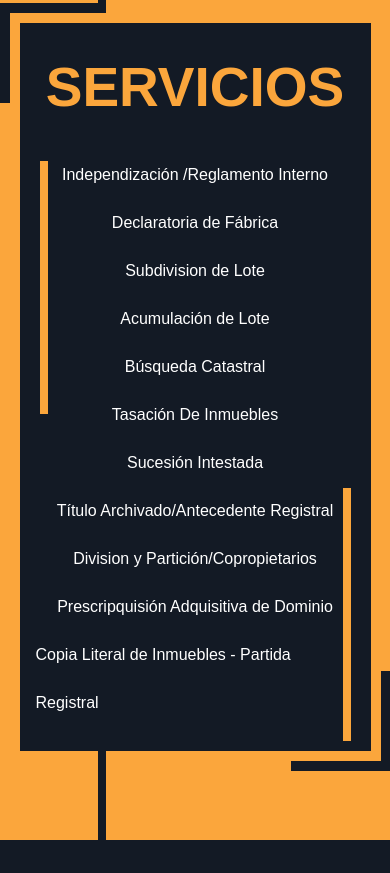
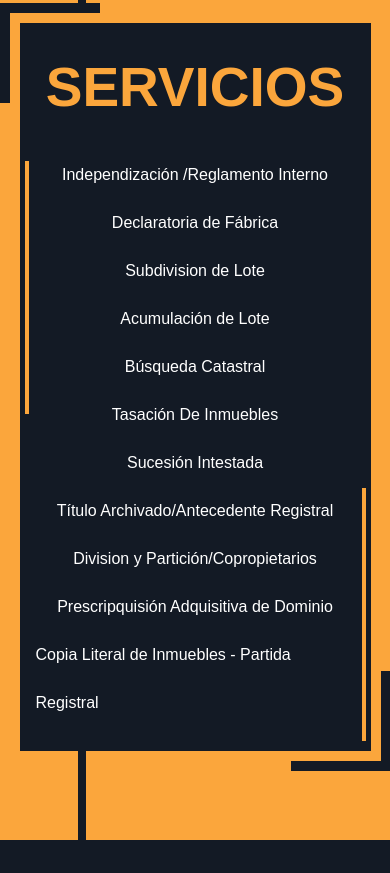
Before and after one commit to SVHugo/Areq-Estudio, a plain HTML site: page index.html in a window 390 px wide. Shown: the part 1171-2044 px from the top of the page. Drawn offline with Linux system fonts and the light colour scheme.

Commit message:
configurando diseño de lineas del servicio

```diff
--- a/css/estilos.css
+++ b/css/estilos.css
@@ -340,6 +340,7 @@ html {
 .section_proyectos_lugar{
     text-align: center;
     padding-top: 10px;
+    color: #ffffff;
 }
 /* ESTILOS PARA EL CONTENEDOR FOOTER */
 .footer{
@@ -453,11 +454,13 @@ html {
     }
     .section_lista::before{
         transition: all 0.5s;
-        left: 20px;
+        left: 5px;
+        width: 4px;
     }
     .section_lista::after{
         transition: all 0.5s;
-        right: 20px;
+        right: 5px;
+        width: 4px;
     }
     .section_proyectos_titulo{
         font-size: 35px;
@@ -471,7 +474,7 @@ html {
         transition: all 0.5s;
     }
     .vertical{
-        left: 25%;
+        left: 20%;
         transition: all 0.5s;
     }
 }
```
